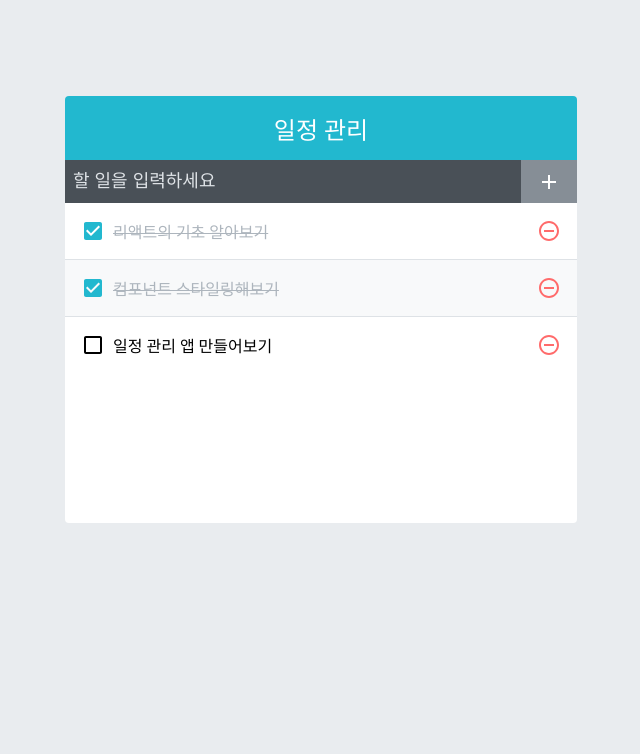
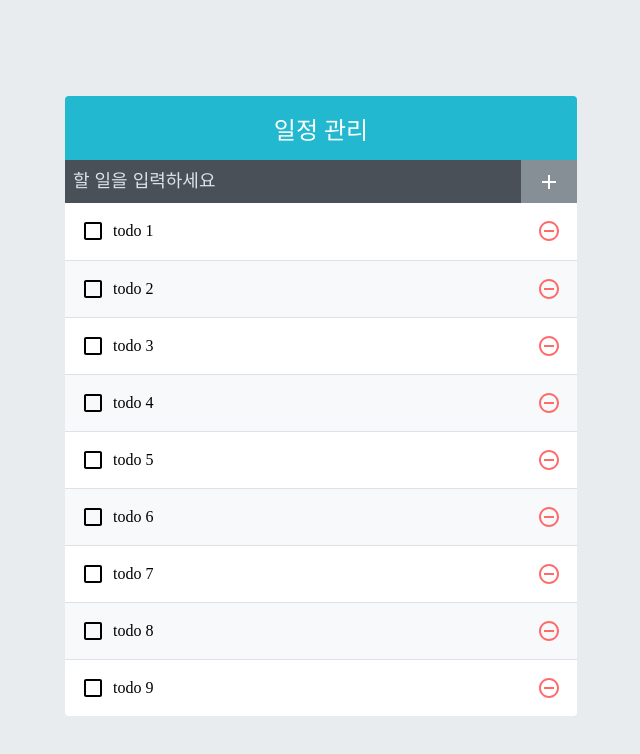
Before and after one commit to yeomkyeorae/studyingReact, a React (Create React App) app in the folder todo-app/: page / in a window 1280 px wide. Shown: the top 754 px of the page, without its empty margins (319-959 px from the left). Built offline with nearby package versions, Linux system fonts and the light colour scheme.

Commit message:
component optimization

```diff
--- a/todo-app/package.json
+++ b/todo-app/package.json
@@ -11,7 +11,8 @@
     "react": "^16.13.1",
     "react-dom": "^16.13.1",
     "react-icons": "^3.10.0",
-    "react-scripts": "3.4.1"
+    "react-scripts": "3.4.1",
+    "react-virtualized": "^9.22.3"
   },
   "scripts": {
     "start": "react-scripts start",
--- a/todo-app/src/App.js
+++ b/todo-app/src/App.js
@@ -1,58 +1,59 @@
-import React, { useState, useRef, useCallback } from 'react';
+import React, { useReducer, useRef, useCallback } from 'react';
 import TodoTemplate from './components/TodoTemplate';
 import TodoInsert from './components/TodoInsert';
 import TodoList from './components/TodoList';
 
+function createBulkTodos() {
+  const array = [];
+  for (let i = 1; i <= 2500; i++) {
+    array.push({
+      id: i,
+      text: `todo ${i}`,
+      checked: false,
+    });
+  }
+  return array;
+}
+
+function todoReducer(todos, action) {
+  switch (action.type) {
+    case 'INSERT':
+      return todos.concat(action.todo);
+    case 'REMOVE':
+      return todos.filter(todo => todo.id !== action.id);
+    case 'TOGGLE':
+      return todos.map(todo =>
+        todo.id === action.id ? { ...todo, checked: !todo.checked } : todo,
+      );
+    default:
+      return todos;
+  }
+}
+
 const App = () => {
-  const [todos, setTodos] = useState([
-    {
-      id: 1,
-      text: '리액트의 기초 알아보기',
-      checked: true,
-    },
-    {
-      id: 2,
-      text: '컴포넌트 스타일링해보기',
-      checked: true,
-    },
-    {
-      id: 3,
-      text: '일정 관리 앱 만들어보기',
-      checked: false,
-    },
-  ]);
-  const nextId = useRef(4);
+  const [todos, dispatch] = useReducer(todoReducer, undefined, createBulkTodos);
 
-  const onInsert = useCallback(
-    text => {
+  // 고윳값으로 사용될 id
+  // ref를 사용하여 변수 담기
+  const nextId = useRef(2501);
+
+  const onInsert = useCallback(text => {
     const todo = {
       id: nextId.current,
       text,
       checked: false,
     };
-      setTodos(todos.concat(todo));
+    dispatch({ type: 'INSERT', todo });
     nextId.current += 1;
-    },
-    [todos],
-  );
+  }, []);
 
-  const onRemove = useCallback(
-    id => {
-      setTodos(todos.filter(todo => todo.id !== id));
-    },
-    [todos],
-  );
+  const onRemove = useCallback(id => {
+    dispatch({ type: 'REMOVE', id });
+  }, []);
 
-  const onToggle = useCallback(
-    id => {
-      setTodos(
-        todos.map(todo =>
-          todo.id === id ? { ...todo, checked: !todo.checked } : todo,
-        ),
-      );
-    },
-    [todos],
-  );
+  const onToggle = useCallback(id => {
+    dispatch({ type: 'TOGGLE', id });
+  }, []);
 
   return (
     <TodoTemplate>
--- a/todo-app/src/components/TodoList.js
+++ b/todo-app/src/components/TodoList.js
@@ -1,20 +1,36 @@
-import React from 'react';
+import React, { useCallback } from 'react';
+import { List } from 'react-virtualized';
 import TodoListItem from './TodoListItem';
 import './TodoList.scss';
 
 const TodoList = ({ todos, onRemove, onToggle }) => {
-  return (
-    <div className="TodoList">
-      {todos.map(todo => (
+  const rowRenderer = useCallback(
+    ({ index, key, style }) => {
+      const todo = todos[index];
+      return (
         <TodoListItem
           todo={todo}
-          key={todo.id}
+          key={key}
           onRemove={onRemove}
           onToggle={onToggle}
+          style={style}
         />
-      ))}
-    </div>
+      );
+    },
+    [onRemove, onToggle, todos],
+  );
+  return (
+    <List
+      className="TodoList"
+      width={512}
+      height={513}
+      rowCount={todos.length}
+      rowHeight={57}
+      rowRenderer={rowRenderer}
+      list={todos}
+      style={{ outline: 'none' }}
+    />
   );
 };
 
-export default TodoList;
+export default React.memo(TodoList);
--- a/todo-app/src/components/TodoListItem.js
+++ b/todo-app/src/components/TodoListItem.js
@@ -7,11 +7,15 @@ import {
 import cn from 'classnames';
 import './TodoListItem.scss';
 
-const TodoListItem = ({ todo, onRemove, onToggle }) => {
+const TodoListItem = ({ todo, onRemove, onToggle, style }) => {
   const { id, text, checked } = todo;
   return (
+    <div className="TodoListItem-virtualized" style={style}>
       <div className="TodoListItem">
-      <div className={cn('checkbox', { checked })} onClick={() => onToggle(id)}>
+        <div
+          className={cn('checkbox', { checked })}
+          onClick={() => onToggle(id)}
+        >
           {checked ? <MdCheckBox /> : <MdCheckBoxOutlineBlank />}
           <div className="text">{text}</div>
         </div>
@@ -19,7 +23,11 @@ const TodoListItem = ({ todo, onRemove, onToggle }) => {
           <MdRemoveCircleOutline />
         </div>
       </div>
+    </div>
   );
 };
 
-export default TodoListItem;
+export default React.memo(
+  TodoListItem,
+  (prevProps, nextProps) => prevProps.todo === nextProps.todo,
+);
--- a/todo-app/src/components/TodoListItem.scss
+++ b/todo-app/src/components/TodoListItem.scss
@@ -1,10 +1,17 @@
+.TodoListItem-virtualized {
+  & + & {
+    border-top: 1px solid #dee2e6;
+  }
+  &:nth-child(even) {
+    background: #f8f9fa;
+  }
+}
+
 .TodoListItem {
   padding: 1rem;
   display: flex;
   align-items: center;
-  &:nth-child(even) {
-    background: #f8f9fa;
-  }
+
   .checkbox {
     cursor: pointer;
     flex: 1;
@@ -37,8 +44,4 @@
       color: #ff8787;
     }
   }
-
-  & + & {
-    border-top: 1px solid #dee2e6;
-  }
 }
```
Also changed, not shown: 1 other file (tests, documents, lock files or other folders). Lines whose indentation alone changed are shown as unchanged.
